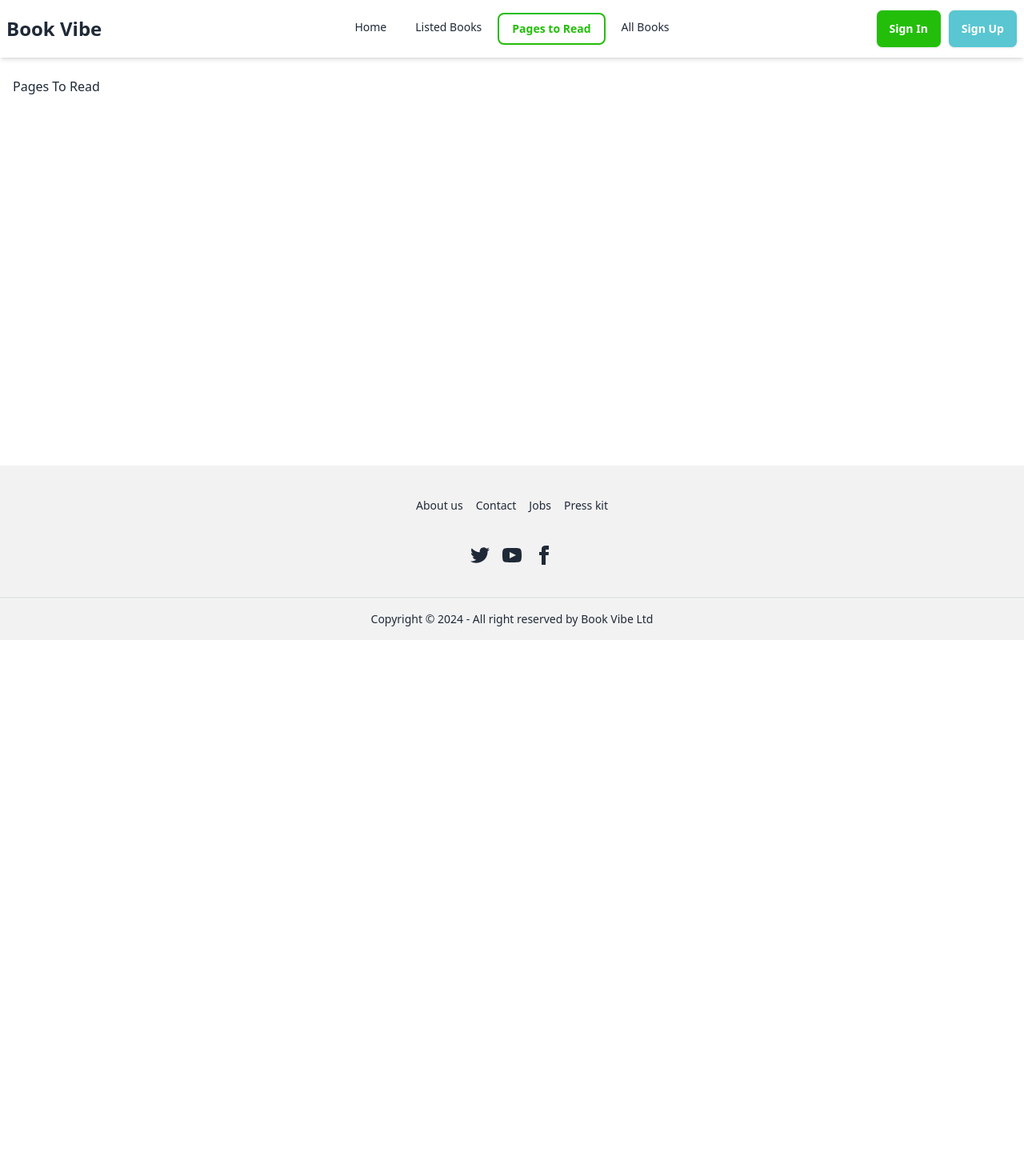
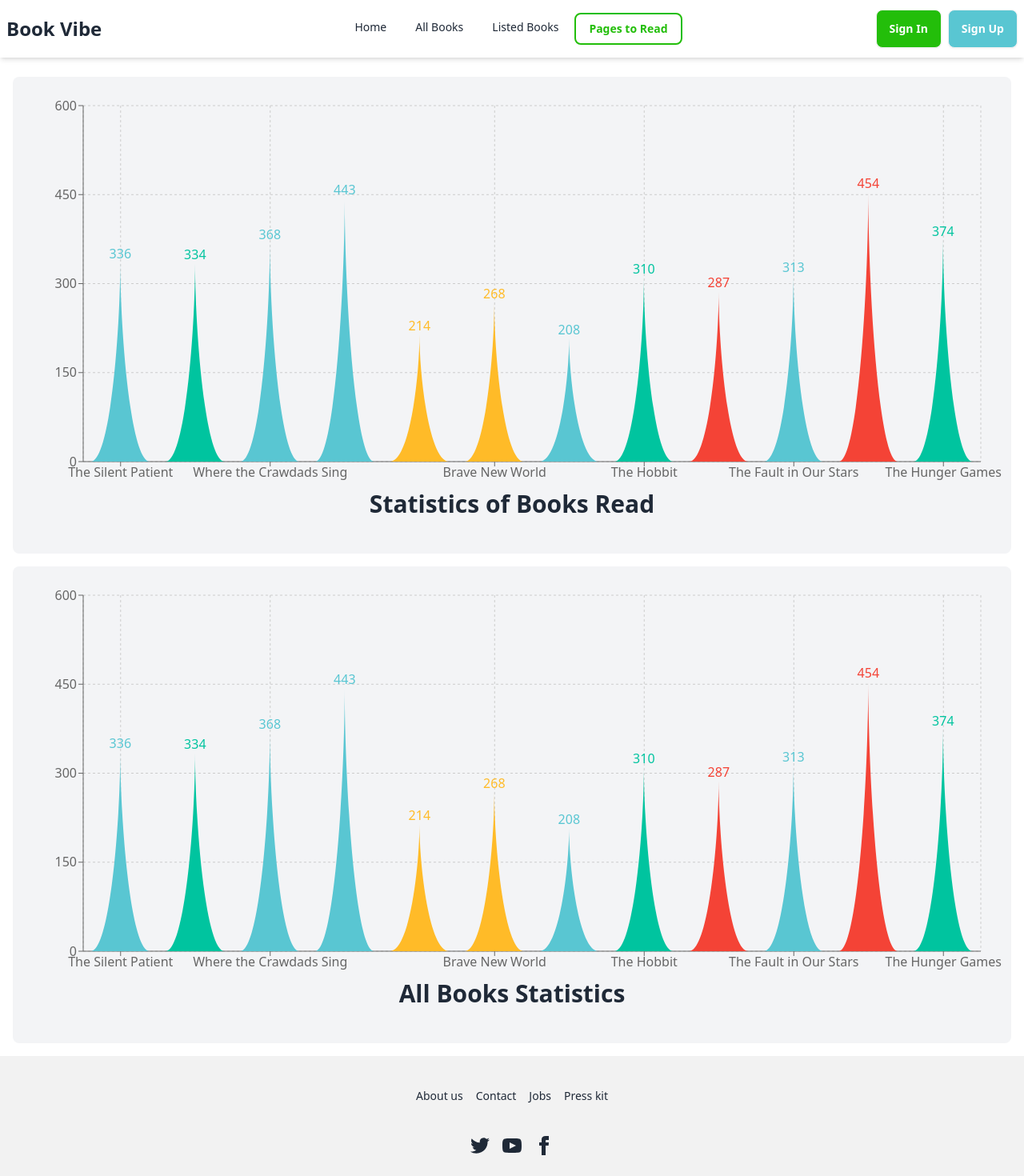
Before and after one commit to dear-mahmud-bd/react-router-explore-vibe, a React (Vite) app: page /pages-to-read in a window 1280 px wide. Shown: the top 1470 px of the page at 80% size. Before the commit the page ends 800 px from the top, so only its background shows below. Built offline with nearby package versions, Linux system fonts and the light colour scheme.

Commit message:
Chart with custom hook + loading

```diff
--- a/package.json
+++ b/package.json
@@ -14,7 +14,9 @@
     "react": "^18.3.1",
     "react-dom": "^18.3.1",
     "react-icons": "^5.3.0",
-    "react-router-dom": "^6.26.1"
+    "react-is": "^18.3.1",
+    "react-router-dom": "^6.26.1",
+    "recharts": "^2.13.0-alpha.4"
   },
   "devDependencies": {
     "@eslint/js": "^9.9.0",
--- a/src/components/Books/Books.jsx
+++ b/src/components/Books/Books.jsx
@@ -4,18 +4,29 @@ import PropTypes from 'prop-types';
 import BookCard from './BookCard/BookCard';
 import axios from 'axios';
 import { NavLink } from 'react-router-dom';
+import useFetchBooks from '../../utility/useFetchBooks';
 
 const Books = ({ count }) => {
 
-    const [books, setBooks] = useState([]);
+    const { data: books, loading } = useFetchBooks('books.json');
+    if (loading) {
+        return (
+            count==6 ?
+            <div className='flex items-center justify-center h-10'><span className="loading loading-dots loading-lg"></span></div>
+            :
+            <div className='flex items-center justify-center h-96'><span className="loading loading-dots loading-lg"></span></div>
+        );
+    }
 
-    useEffect(() => {
-        axios.get('books.json')
-            .then(res => setBooks(res.data))
-    }, [])
+    // const [books, setBooks] = useState([]);
+    // useEffect(() => {
+    //     axios.get('books.json')
+    //         .then(res => setBooks(res.data))
+    // }, [])
 
     return (
         <div>
+            {loading}
             <div className='grid md:grid-cols-2 lg:grid-cols-3 gap-2'>
                 {
                     books.slice(0, count).map((book, idx) => <BookCard key={idx} book={book}></BookCard>)
--- a/src/components/Home/Home.jsx
+++ b/src/components/Home/Home.jsx
@@ -2,6 +2,7 @@
 import React from 'react';
 import bannerImg from '../../assets/banner.png'
 import Books from '../Books/Books';
+import { NavLink } from 'react-router-dom';
 
 const Home = () => {
     return (
@@ -12,7 +13,7 @@ const Home = () => {
                     <div className='space-y-10'>
                         <h1 className="text-5xl font-bold">Books to freshen up your bookshelf</h1>
                         <button className="text-xl font-bold px-8 py-4 bg-customGreen rounded-lg text-white hover:bg-green-600">
-                            View The List
+                            <NavLink to="/listed-books">View The List</NavLink>
                         </button>
                     </div>
                 </div>
--- /dev/null
+++ b/src/components/PagesToRead/PagesToRead.jsx
@@ -0,0 +1,108 @@
+/* eslint-disable no-unused-vars */
+import React, { useEffect, useState } from 'react';
+import PropTypes from 'prop-types';
+import axios from 'axios';
+import { BarChart, Bar, XAxis, YAxis, CartesianGrid, Cell, ResponsiveContainer, Tooltip } from 'recharts';
+import useFetchBooks from '../../utility/useFetchBooks';
+
+
+const getPath = (x, y, width, height) => {
+    return `M${x},${y + height}C${x + width / 3},${y + height} ${x + width / 2},${y + height / 3}
+    ${x + width / 2}, ${y}
+    C${x + width / 2},${y + height / 3} ${x + (2 * width) / 3},${y + height} ${x + width}, ${y + height}
+    Z`;
+};
+const TriangleBar = ({ fill = '#8884d8', x = 0, y = 0, width = 0, height = 0 }) => {
+    return <path d={getPath(x, y, width, height)} stroke="none" fill={fill} />;
+};
+
+
+const PagesToRead = () => {
+
+    const { data: books, loading, error } = useFetchBooks('books.json');
+    if (loading) {
+        return <div className='flex items-center justify-center h-96'><span className="loading loading-dots loading-lg"></span></div>;
+    }
+
+    // const [books, setBooks] = useState([]);
+    // useEffect(() => {
+    //     axios.get('books.json')
+    //         .then(res => setBooks(res.data))
+    // }, [])
+    // console.log(books);
+
+
+    const getColor = (rating) => {
+        if (rating >= 4.7) return '#00C49F';
+        if (rating >= 4.5) return '#59C6D2';
+        if (rating >= 4.3) return '#FFBB28';
+        return '#F44336';
+    };
+
+    return (
+        <div className='space-y-4'>
+            <div className='bg-gray-100 px-2 pt-4 pb-1 rounded-lg'>
+                <div style={{ width: '100%', height: 500 }}>
+                    <ResponsiveContainer>
+                        <BarChart
+                            data={books}
+                            margin={{
+                                top: 20,
+                                right: 30,
+                                left: 20,
+                                bottom: 5,
+                            }}
+                        >
+                            <CartesianGrid strokeDasharray="3 3" />
+                            <XAxis dataKey="bookName" />
+                            <Tooltip />
+                            <YAxis dataKey="totalPages" />
+                            <Bar dataKey="totalPages" fill="#8884d8" shape={<TriangleBar />} label={{ position: 'top' }}>
+                                {books.map((entry, index) => (
+                                    <Cell key={`cell-${index}`} fill={getColor(entry.rating)} />
+                                ))}
+                            </Bar>
+                        </BarChart>
+                    </ResponsiveContainer>
+                </div>
+                <h1 className='text-3xl font-bold text-center mb-10'>Statistics of Books Read</h1>
+            </div>
+            <div className='bg-gray-100 px-2 pt-4 pb-1 rounded-lg'>
+                <div style={{ width: '100%', height: 500 }}>
+                    <ResponsiveContainer>
+                        <BarChart
+                            data={books}
+                            margin={{
+                                top: 20,
+                                right: 30,
+                                left: 20,
+                                bottom: 5,
+                            }}
+                        >
+                            <CartesianGrid strokeDasharray="3 3" />
+                            <XAxis dataKey="bookName" />
+                            <Tooltip />
+                            <YAxis dataKey="totalPages" />
+                            <Bar dataKey="totalPages" fill="#8884d8" shape={<TriangleBar />} label={{ position: 'top' }}>
+                                {books.map((entry, index) => (
+                                    <Cell key={`cell-${index}`} fill={getColor(entry.rating)} />
+                                ))}
+                            </Bar>
+                        </BarChart>
+                    </ResponsiveContainer>
+                </div>
+                <h1 className='text-3xl font-semibold text-center mb-10'>All Books Statistics</h1>
+            </div>
+        </div>
+    );
+};
+
+TriangleBar.propTypes = {
+    fill: PropTypes.string,
+    x: PropTypes.number,
+    y: PropTypes.number,
+    width: PropTypes.number,
+    height: PropTypes.number
+}
+
+export default PagesToRead;
--- a/src/components/Shared/Navbar/Navbar.jsx
+++ b/src/components/Shared/Navbar/Navbar.jsx
@@ -7,9 +7,9 @@ const Navbar = () => {
         isActive ? 'font-semibold border-2 border-customGreen text-customGreen hover:bg-customGreen hover:text-white' : '';
     const navLinks = <>
         <li><NavLink className={({ isActive }) => addClass(isActive)} to="/">Home</NavLink></li>
+        <li><NavLink className={({ isActive }) => addClass(isActive)} to="/all-books">All Books</NavLink></li>
         <li><NavLink className={({ isActive }) => addClass(isActive)} to="/listed-books">Listed Books</NavLink></li>
         <li><NavLink className={({ isActive }) => addClass(isActive)} to="/pages-to-read">Pages to Read</NavLink></li>
-        <li><NavLink className={({ isActive }) => addClass(isActive)} to="/all-books">All Books</NavLink></li>
     </>
 
     return (
--- a/src/main.jsx
+++ b/src/main.jsx
@@ -9,6 +9,7 @@ import {
 import './index.css'
 import Home from './components/Home/Home.jsx';
 import Books from './components/Books/Books.jsx';
+import PagesToRead from './components/PagesToRead/PagesToRead.jsx';
 
 // React Router
 const router = createBrowserRouter([
@@ -26,7 +27,7 @@ const router = createBrowserRouter([
       },
       {
         path: "/pages-to-read",
-        element: <h1>Pages To Read</h1>,
+        element: <PagesToRead></PagesToRead>,
       },
       {
         path: "/all-books",
--- /dev/null
+++ b/src/utility/useFetchBooks.js
@@ -0,0 +1,30 @@
+import { useState, useEffect } from 'react';
+import axios from 'axios';
+
+const useFetchBooks = (url) => {
+    const [data, setData] = useState([]);
+    const [loading, setLoading] = useState(true);
+    const [error, setError] = useState(null);
+
+    useEffect(() => {
+        const fetchData = async () => {
+            try {
+                const response = await axios.get(url);
+                setData(response.data);
+            } catch (err) {
+                setError(err);
+            } finally {
+                setLoading(false);
+            }
+        };
+        // fetchData();
+        const timer = setTimeout(() => {
+            fetchData();
+        }, 1500);
+        return () => clearTimeout(timer);
+    }, [url]);
+
+    return { data, loading, error };
+};
+
+export default useFetchBooks;
```
Also changed, not shown: 1 other file (tests, documents, lock files or other folders).
